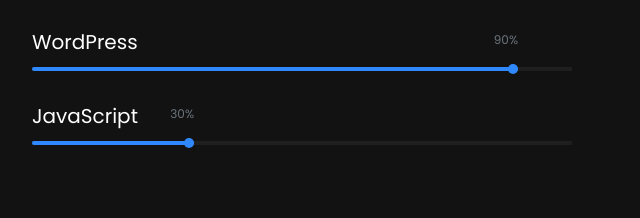
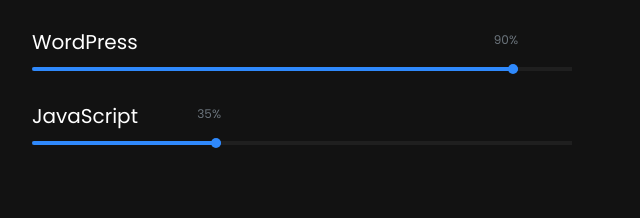
Before and after one commit to ritikparte01/ritikparte1portfolio2, a plain HTML site: page about.html in a window 1280 px wide. Shown: the part 2448-2666 px from the top of the page, 53-693 px from the left. Drawn offline with Linux system fonts and the light colour scheme; some packages are replaced by stand-ins of ours; no server answers; files whose address does not match are found by name.

Commit message:
Update about.html

```diff
--- a/about.html
+++ b/about.html
@@ -281,9 +281,9 @@
 							<div class="progress-wrap">
 								<h4>JavaScript</h4>
 								<div class="progress">
-									<div class="progress-bar color-1" role="progressbar" aria-valuenow="320"
-										aria-valuemin="0" aria-valuemax="100" style="width:30%">
-										<span>30%</span>
+									<div class="progress-bar color-1" role="progressbar" aria-valuenow="35"
+										aria-valuemin="0" aria-valuemax="100" style="width:35%">
+										<span>35%</span>
 									</div>
 								</div>
 							</div>
```
